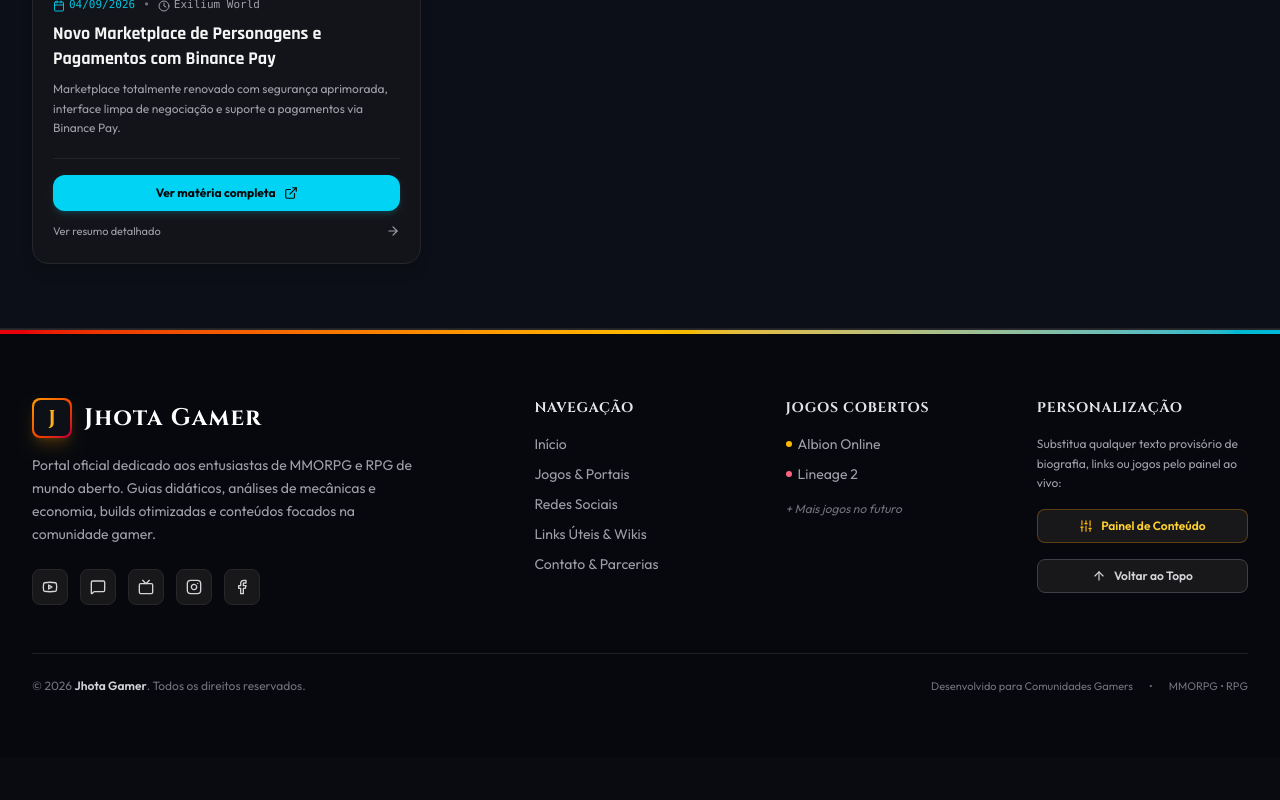
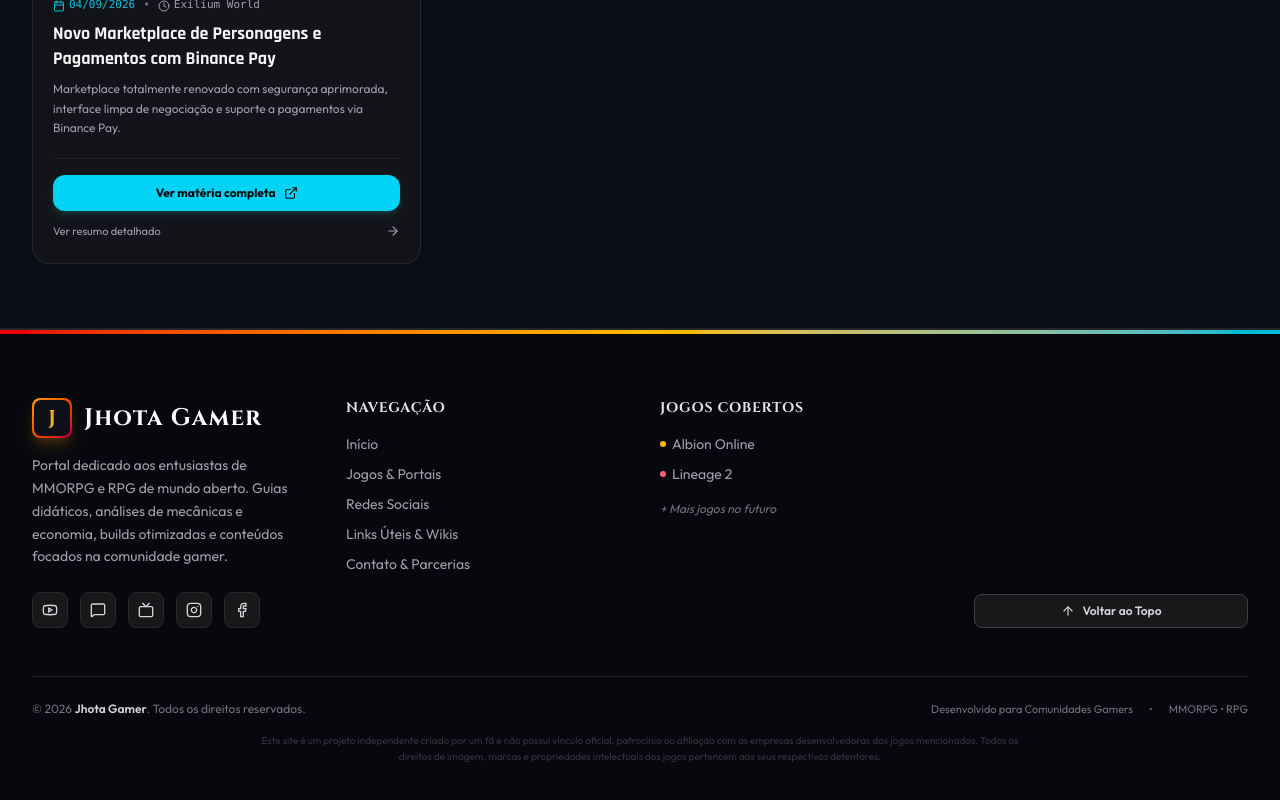
Before and after one commit to jhotagamer/Jhota-Gamer, a React (Vite) app: page / in a window 1280 px wide. Shown: the part 7011-7811 px from the top of the page. Before the commit the page ends 7769 px from the top, so only its background shows below. Built offline with nearby package versions, Linux system fonts and the light colour scheme; no server answers.

Commit message:
Atualizando footer e removendo painel

```diff
--- a/src/components/Footer.tsx
+++ b/src/components/Footer.tsx
@@ -8,24 +8,19 @@
   Instagram,
   Tv,
   Facebook,
-  ShieldCheck,
-  Sliders,
-  Heart,
-  Gamepad2
 } from 'lucide-react';
 
 interface FooterProps {
   brandName: string;
   onNavigate?: (page: PageType) => void;
   onSelectGame?: (gameId: string) => void;
-  onOpenCustomizer?: () => void;
+  // onOpenCustomizer removido daqui pois não será mais usado
 }
 
 export const Footer: React.FC<FooterProps> = ({
   brandName,
   onNavigate,
   onSelectGame,
-  onOpenCustomizer
 }) => {
   const navigate = useNavigate();
 
@@ -76,10 +71,10 @@
 
       <div className="max-w-7xl mx-auto px-4 sm:px-6 lg:px-8 py-12 lg:py-16">
 
-        <div className="grid grid-cols-1 md:grid-cols-2 lg:grid-cols-5 gap-10">
+        <div className="grid grid-cols-1 md:grid-cols-2 lg:grid-cols-4 gap-10">
 
-          {/* Brand Col (2 spans) */}
-          <div className="lg:col-span-2 space-y-4">
+          {/* Brand Col (Agora ocupa 1 coluna para equilibrar o grid) */}
+          <div className="space-y-4">
             <div className="flex items-center gap-3">
               <div className="w-10 h-10 rounded-lg bg-gradient-to-br from-amber-500 via-orange-600 to-rose-700 p-0.5 shadow-lg shadow-amber-500/20">
                 <div className="w-full h-full bg-[#0d1017] rounded-[7px] flex items-center justify-center">
@@ -94,7 +89,7 @@
             </div>
 
             <p className="text-sm text-zinc-400 max-w-sm leading-relaxed font-sans">
-              Portal oficial dedicado aos entusiastas de MMORPG e RPG de mundo aberto. Guias didáticos, análises de mecânicas e economia, builds otimizadas e conteúdos focados na comunidade gamer.
+              Portal dedicado aos entusiastas de MMORPG e RPG de mundo aberto. Guias didáticos, análises de mecânicas e economia, builds otimizadas e conteúdos focados na comunidade gamer.
             </p>
 
             <div className="flex items-center gap-3 pt-2">
@@ -231,24 +226,8 @@
             </ul>
           </div>
 
-          {/* Management / Customizer & Back to Top */}
-          <div className="space-y-4">
-            <h4 className="font-cinzel text-sm font-bold text-zinc-200 uppercase tracking-wider mb-4">
-              Personalização
-            </h4>
-            <p className="text-xs text-zinc-400 leading-relaxed">
-              Substitua qualquer texto provisório de biografia, links ou jogos pelo painel ao vivo:
-            </p>
-            {onOpenCustomizer && (
-              <button
-                onClick={onOpenCustomizer}
-                className="w-full flex items-center justify-center gap-2 px-3 py-2 rounded-lg bg-zinc-900 hover:bg-zinc-800 text-xs font-semibold text-amber-300 border border-amber-500/30 transition-colors cursor-pointer"
-              >
-                <Sliders className="w-3.5 h-3.5 text-amber-400" />
-                <span>Painel de Conteúdo</span>
-              </button>
-            )}
-
+          {/* Back to Top Column */}
+          <div className="flex flex-col justify-end">
             <button
               id="btn-back-to-top"
               onClick={scrollToTop}
@@ -261,8 +240,9 @@
 
         </div>
 
-        {/* Bottom copyright line */}
-        <div className="mt-12 pt-6 border-t border-zinc-800/80 flex flex-col sm:flex-row items-center justify-between text-xs text-zinc-500 gap-4">
+        {/* Bottom area with copyright and legal disclaimer */}
+        <div className="mt-12 pt-6 border-t border-zinc-800/80">
+          <div className="flex flex-col sm:flex-row items-center justify-between text-xs text-zinc-500 gap-4 mb-4">
             <div>
               &copy; {new Date().getFullYear()} <strong className="text-zinc-300 font-semibold">{brandName}</strong>. Todos os direitos reservados.
             </div>
@@ -273,6 +253,13 @@
             </div>
           </div>
 
+          {/* Legal Disclaimer - Adicionado aqui para proteção de direitos autorais */}
+          <p className="text-center text-[10px] text-zinc-600 leading-relaxed max-w-3xl mx-auto opacity-60">
+            Este site é um projeto independente criado por um fã e não possui vínculo oficial, patrocínio ou afiliação com as empresas desenvolvedoras dos jogos mencionados.
+            Todos os direitos de imagem, marcas e propriedades intelectuais dos jogos pertencem aos seus respectivos detentores.
+          </p>
+        </div>
+
       </div>
     </footer>
   );
```
Lines whose indentation alone changed are shown as unchanged.
